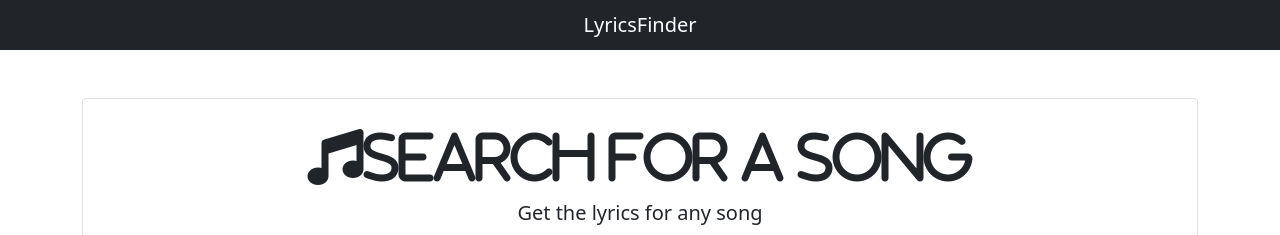
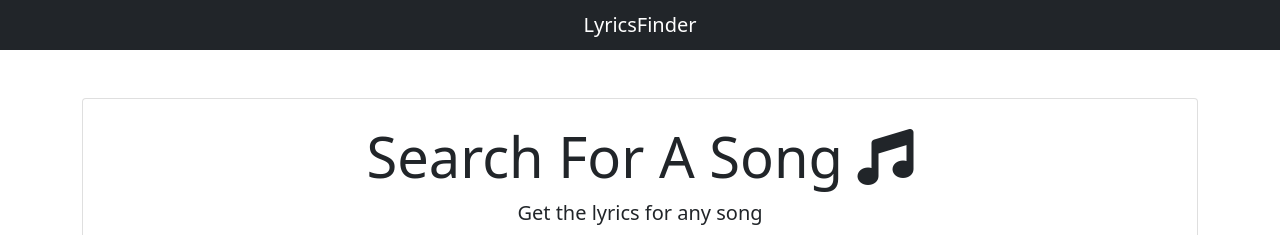
Before and after one commit to ky3hec/reactlyricsfinder, a React (Create React App) app: page / in a window 1280 px wide. Shown: the top 235 px of the page. Built offline with nearby package versions, Linux system fonts and the light colour scheme; no server answers.

Commit message:
Clean up

```diff
--- a/src/components/layout/Spinner.js
+++ b/src/components/layout/Spinner.js
@@ -3,9 +3,7 @@ import React from "react";
 export default function Spinner() {
   return (
     <div className="d-flex justify-content-center">
-      <div className="spinner-border text-success" role="status">
-        {/* <span className="sr-only">Loading...</span> */}
-      </div>
+      <div className="spinner-border text-success" role="status"></div>
     </div>
   );
 }
--- a/src/components/tracks/Search.js
+++ b/src/components/tracks/Search.js
@@ -20,6 +20,7 @@ class Search extends Component {
   onChange = (e) => {
     this.setState({ [e.target.name]: e.target.value });
   };
+
   findTrack = (dispatch, e) => {
     e.preventDefault();
     axios
@@ -44,7 +45,7 @@ class Search extends Component {
           return (
             <div className="card card-body mb-4 p-4">
               <h1 className="display-4 text-center">
-                <i className="fas fa-music">Search For A Song</i>
+                Search For A Song <i className="fas fa-music" />
               </h1>
               <p className="lead text-center">Get the lyrics for any song</p>
               <form onSubmit={this.findTrack.bind(this, dispatch)}>
```
Also changed, not shown: 1 other file (tests, documents, lock files or other folders).
